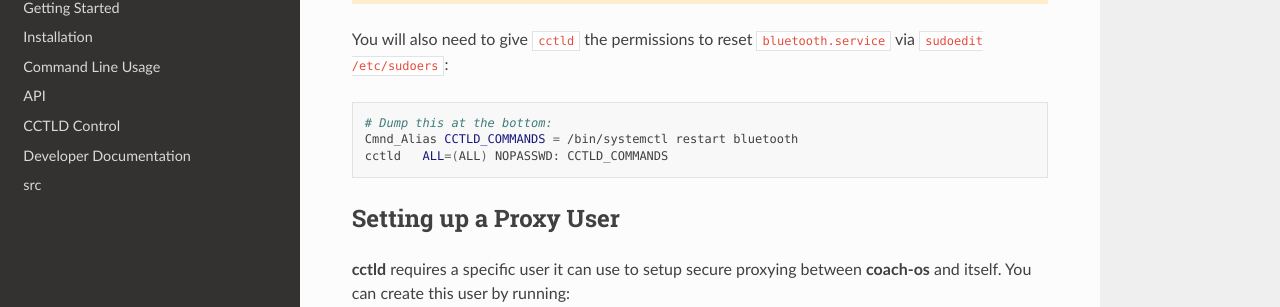
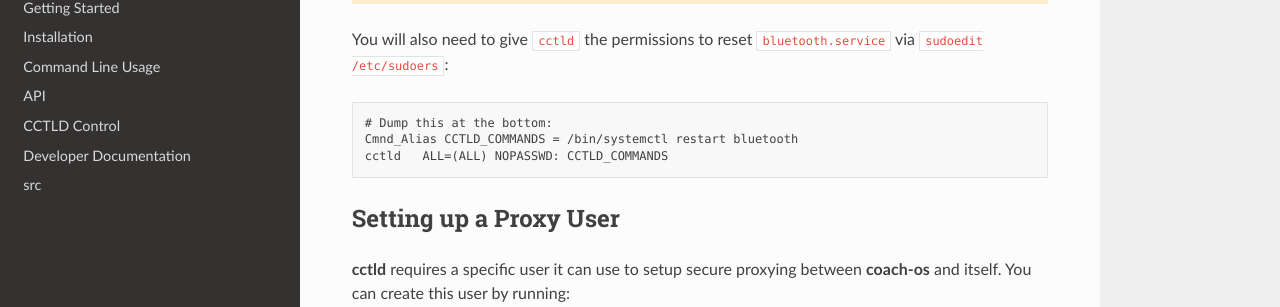
Before and after one commit to coachbots/cctl, a Sphinx documentation site: the page built from docs/source/configuration.rst, in a window 1280 px wide and 900 px high, scrolled down 830 px. Shown: the part 144-451 px from the top of the window. Built offline with Sphinx 7.4.7 and the Read the Docs theme 2.0.0, drawn with Linux system fonts in a browser that asks for light colours.

Commit message:
Language change in docs

```diff
--- a/docs/source/configuration.rst
+++ b/docs/source/configuration.rst
@@ -50,7 +50,7 @@ We are best off creating a **cctld** user. It will need the **video** and
 You will also need to give ``cctld`` the permissions to reset
 ``bluetooth.service`` via ``sudoedit /etc/sudoers``:
 
-.. code-block:: bash
+.. code-block:: sudo
 
    # Dump this at the bottom:
    Cmnd_Alias CCTLD_COMMANDS = /bin/systemctl restart bluetooth
```
